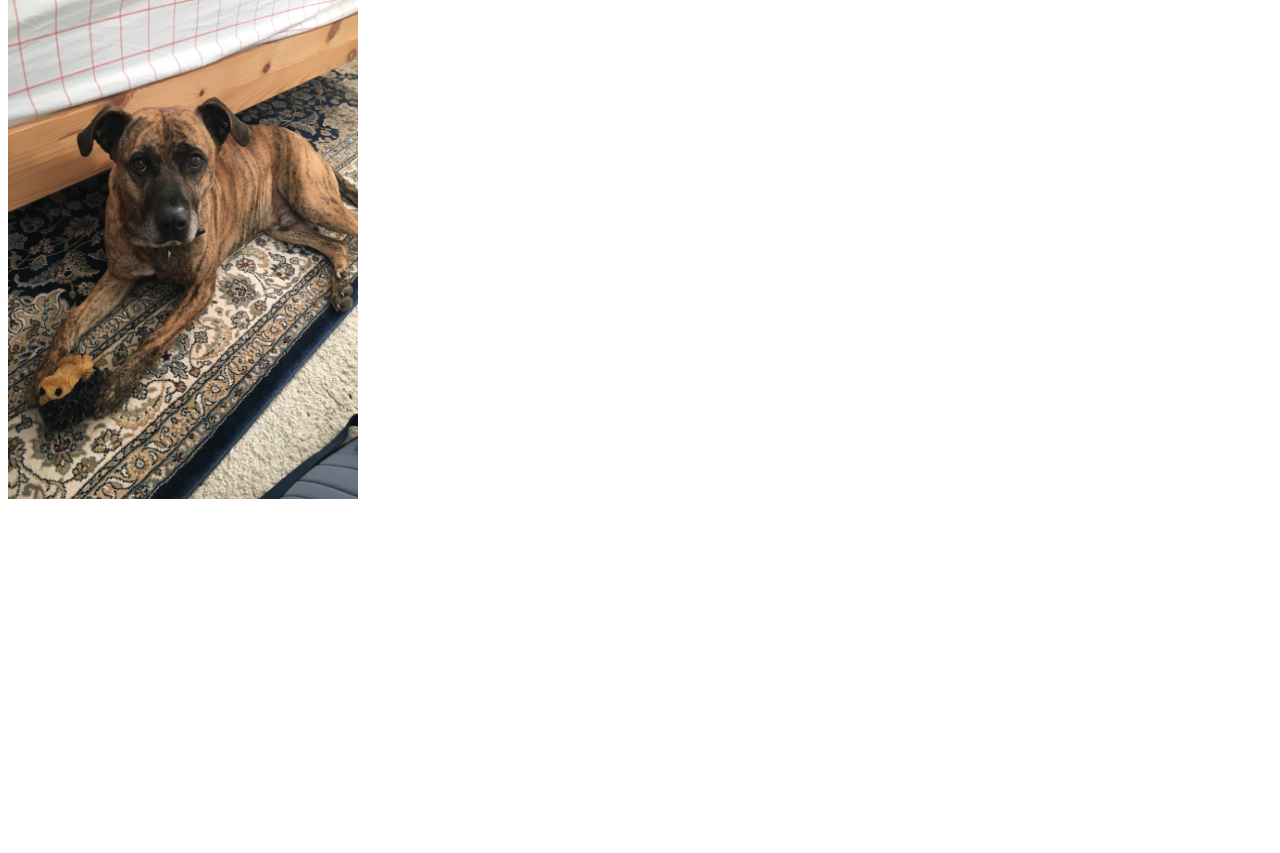
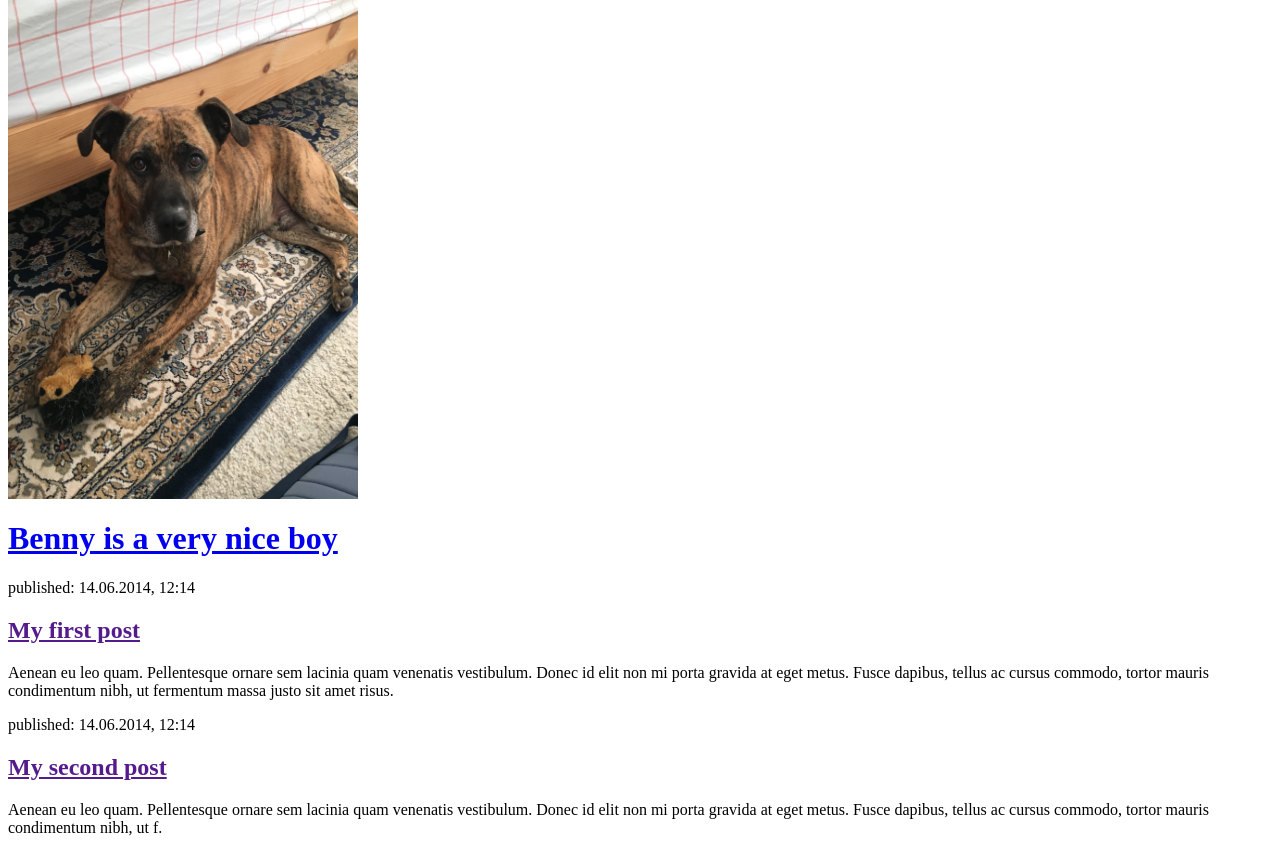
Before and after one commit to lsovern/django_blog, a Django app: page / in a window 1280 px wide. Shown: the part 43-896 px from the top of the page. Before the commit the page ends 542 px from the top, so only its background shows below. Run offline with Django 3.2, Linux system fonts and the light colour scheme.

Commit message:
Adjusting HTML template

```diff
--- a/blog/templates/blog/post_list.html
+++ b/blog/templates/blog/post_list.html
@@ -1,10 +1,25 @@
 <html>
     <head>
-        <title>Benny's blog</title>
+        <title>Sunshine Benny</title>
     </head>
     <body>
         <p> This is Sunshine Benny </p>
         {% load static %}
         <img src="/static/benny2.JPG" width="350" height="500" alt="Benny"/>
+        <div>
+            <h1><a href="/">Benny is a very nice boy</a></h1>
+        </div>
+
+        <div>
+            <p>published: 14.06.2014, 12:14</p>
+            <h2><a href="">My first post</a></h2>
+            <p>Aenean eu leo quam. Pellentesque ornare sem lacinia quam venenatis vestibulum. Donec id elit non mi porta gravida at eget metus. Fusce dapibus, tellus ac cursus commodo, tortor mauris condimentum nibh, ut fermentum massa justo sit amet risus.</p>
+        </div>
+
+        <div>
+            <p>published: 14.06.2014, 12:14</p>
+            <h2><a href="">My second post</a></h2>
+            <p>Aenean eu leo quam. Pellentesque ornare sem lacinia quam venenatis vestibulum. Donec id elit non mi porta gravida at eget metus. Fusce dapibus, tellus ac cursus commodo, tortor mauris condimentum nibh, ut f.</p>
+        </div>
     </body>
 </html>
```
